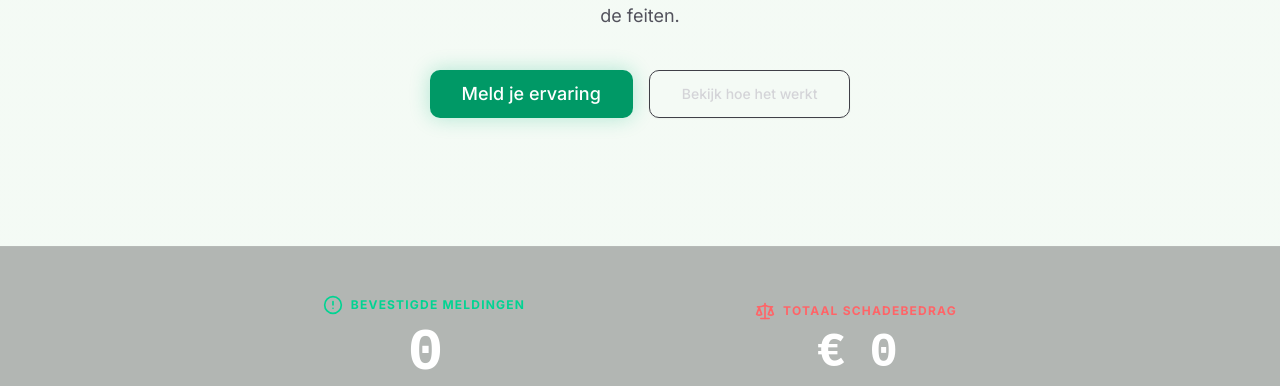
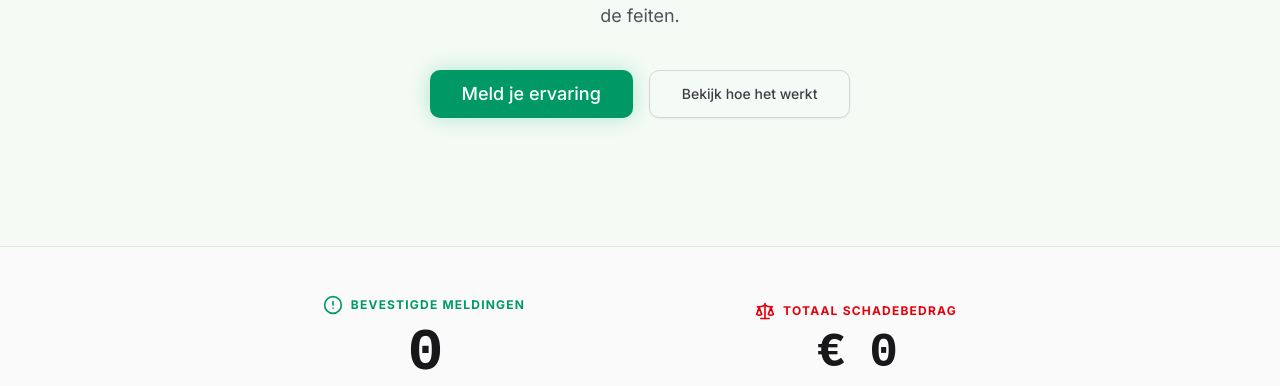
Before and after one commit to DigitalFarmers/ekvloeren-ervaringen, a Next.js app: page / in a window 1280 px wide. Shown: the part 414-800 px from the top of the page. Built offline with nearby package versions, Linux system fonts and the light colour scheme; no server answers; the database is empty.

Commit message:
Fix: Polish Light Mode UI (Buttons & Stats)

```diff
--- a/app/page.tsx
+++ b/app/page.tsx
@@ -54,7 +54,7 @@ export default function HomePage() {
                 Meld je ervaring
               </Link>
             </Button>
-            <Button asChild variant="outline" size="lg" className="border-zinc-700 text-zinc-300 hover:bg-zinc-800 hover:text-white h-12 px-8">
+            <Button asChild variant="outline" size="lg" className="border-zinc-300 text-zinc-700 hover:bg-zinc-100 hover:text-zinc-900 dark:border-zinc-700 dark:text-zinc-300 dark:hover:bg-zinc-800 dark:hover:text-white h-12 px-8">
               <Link href="/hoe-werkt-dit">
                 Bekijk hoe het werkt
               </Link>
@@ -64,26 +64,26 @@ export default function HomePage() {
       </section>
 
       {/* Counter Section - Re-styled */}
-      <section className="py-12 border-y border-white/5 bg-zinc-900/30">
+      <section className="py-12 border-y border-zinc-200 dark:border-white/5 bg-zinc-50 dark:bg-zinc-900/30">
         <div className="mx-auto max-w-4xl px-4 sm:px-6 lg:px-8">
           <div className="grid md:grid-cols-2 gap-8 items-center justify-items-center text-center">
 
             <div className="space-y-2">
-              <div className="flex items-center gap-2 text-emerald-400 justify-center mb-2">
+              <div className="flex items-center gap-2 text-emerald-600 dark:text-emerald-400 justify-center mb-2">
                 <AlertCircle className="w-5 h-5" />
                 <h3 className="uppercase tracking-widest text-xs font-bold">Bevestigde Meldingen</h3>
               </div>
-              <div className="text-5xl md:text-6xl font-bold text-white font-mono tracking-tighter">
+              <div className="text-5xl md:text-6xl font-bold text-zinc-900 dark:text-white font-mono tracking-tighter">
                 <Counter />
               </div>
             </div>
 
             <div className="space-y-2">
-              <div className="flex items-center gap-2 text-red-400 justify-center mb-2">
+              <div className="flex items-center gap-2 text-red-600 dark:text-red-400 justify-center mb-2">
                 <Scale className="w-5 h-5" />
                 <h3 className="uppercase tracking-widest text-xs font-bold">Totaal Schadebedrag</h3>
               </div>
-              <div className="text-4xl md:text-5xl font-bold text-white font-mono tracking-tighter">
+              <div className="text-4xl md:text-5xl font-bold text-zinc-900 dark:text-white font-mono tracking-tighter">
                 <TotalDamageCounter />
               </div>
             </div>
--- a/components/language-switcher.tsx
+++ /dev/null
@@ -1,54 +0,0 @@
-"use client";
-
-import { useLocale } from "next-intl";
-import { usePathname, useRouter } from "@/navigation";
-import { Button } from "@/components/ui/button";
-import {
-    DropdownMenu,
-    DropdownMenuContent,
-    DropdownMenuItem,
-    DropdownMenuTrigger,
-} from "@/components/ui/dropdown-menu";
-import { Globe } from "lucide-react";
-
-export function LanguageSwitcher() {
-    const locale = useLocale();
-    const router = useRouter();
-    const pathname = usePathname();
-
-    const handleLanguageChange = (newLocale: string) => {
-        router.replace(pathname, { locale: newLocale });
-    };
-
-    const getLanguageName = (code: string) => {
-        switch (code) {
-            case "nl": return "Nederlands";
-            case "en": return "English";
-            case "fr": return "Français";
-            case "es": return "Español";
-            default: return code.toUpperCase();
-        }
-    };
-
-    return (
-        <DropdownMenu>
-            <DropdownMenuTrigger asChild>
-                <Button variant="ghost" size="icon" className="w-9 px-0">
-                    <Globe className="h-[1.2rem] w-[1.2rem] rotate-0 scale-100 transition-all" />
-                    <span className="sr-only">Toggle language</span>
-                </Button>
-            </DropdownMenuTrigger>
-            <DropdownMenuContent align="end">
-                {["nl", "en", "fr", "es"].map((l) => (
-                    <DropdownMenuItem
-                        key={l}
-                        onClick={() => handleLanguageChange(l)}
-                        className={locale === l ? "bg-accent" : ""}
-                    >
-                        {getLanguageName(l)}
-                    </DropdownMenuItem>
-                ))}
-            </DropdownMenuContent>
-        </DropdownMenu>
-    );
-}
```
